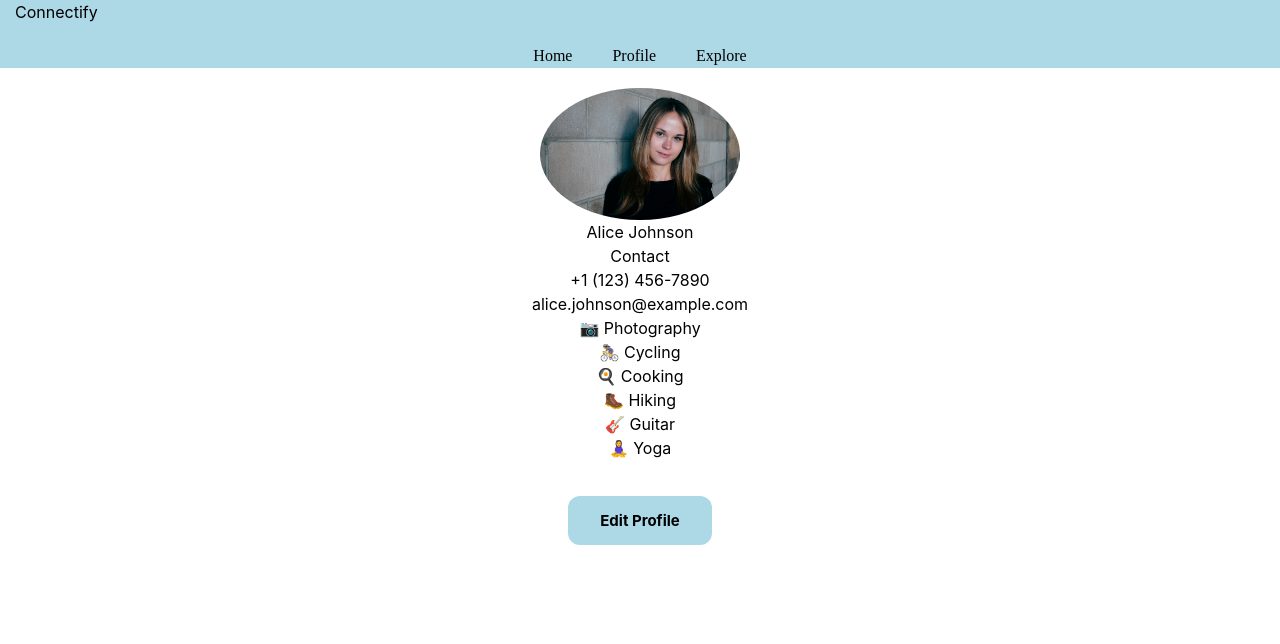
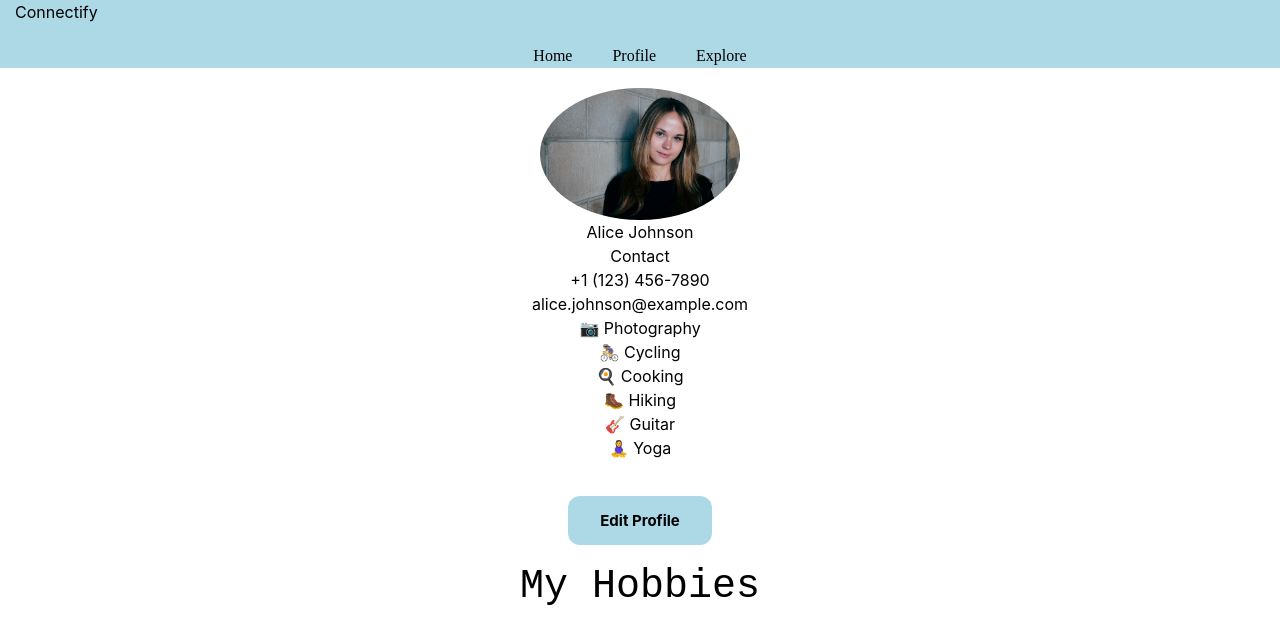
Before and after one commit to mwang840/Connectify, a React (Create React App) app: page /profile in a window 1280 px wide. Shown: the top 644 px of the page. Built offline with nearby package versions, Linux system fonts and the light colour scheme.

Commit message:
props for profile and user profile, will add in changes and fix image

```diff
--- a/src/components/Profile.tsx
+++ b/src/components/Profile.tsx
@@ -4,6 +4,7 @@ import Name from './Name';
 import Contact from './Contact';
 import About from './About';
 import EditProfileButton from './EditProfileButton';
+import { UserProfile } from './user_profile';
 
 // make this take an argument for the user id, then display that user's profile
 
@@ -15,11 +16,14 @@ function Profile(props: { user_id: string; serialized: []}) {
         </header>
         <body>
         <Contact></Contact>
-        <About user_id="0"></About>
+        <About user_id={props.user_id}></About>
         </body>
         <br></br>
         <br></br>
         <EditProfileButton />
+        <br></br>
+        <br></br>
+        <UserProfile user_id={props.user_id} serialized={props.serialized}></UserProfile>
         {/* <div> {serialized} </div> */}
       </div>
     );
--- /dev/null
+++ b/src/components/user_profile.tsx
@@ -0,0 +1,22 @@
+import React from "react";
+import { parseProfiles } from "./ParseProfiles";
+import './Profile.css';
+
+
+export function UserProfile(props: { user_id: string; serialized: []}){
+    // let hobbies = serialized[parseInt(props.user_id)].hobbies;
+    // let hobbyElements = [];
+    // for (let i=0; i<serialized[parseInt(props.user_id)].hobbies.length; i++) {
+    //     hobbyElements.push(
+    //   <p key={i}>
+    //     {hobbies[i].emoji} {hobbies[i].name}
+    //   </p>)
+    // }
+    return(
+    <div>
+        <h1 style={{fontSize: "40px", fontFamily: "monospace"}}>
+            My Hobbies
+        </h1>
+
+    </div>)
+}
```
